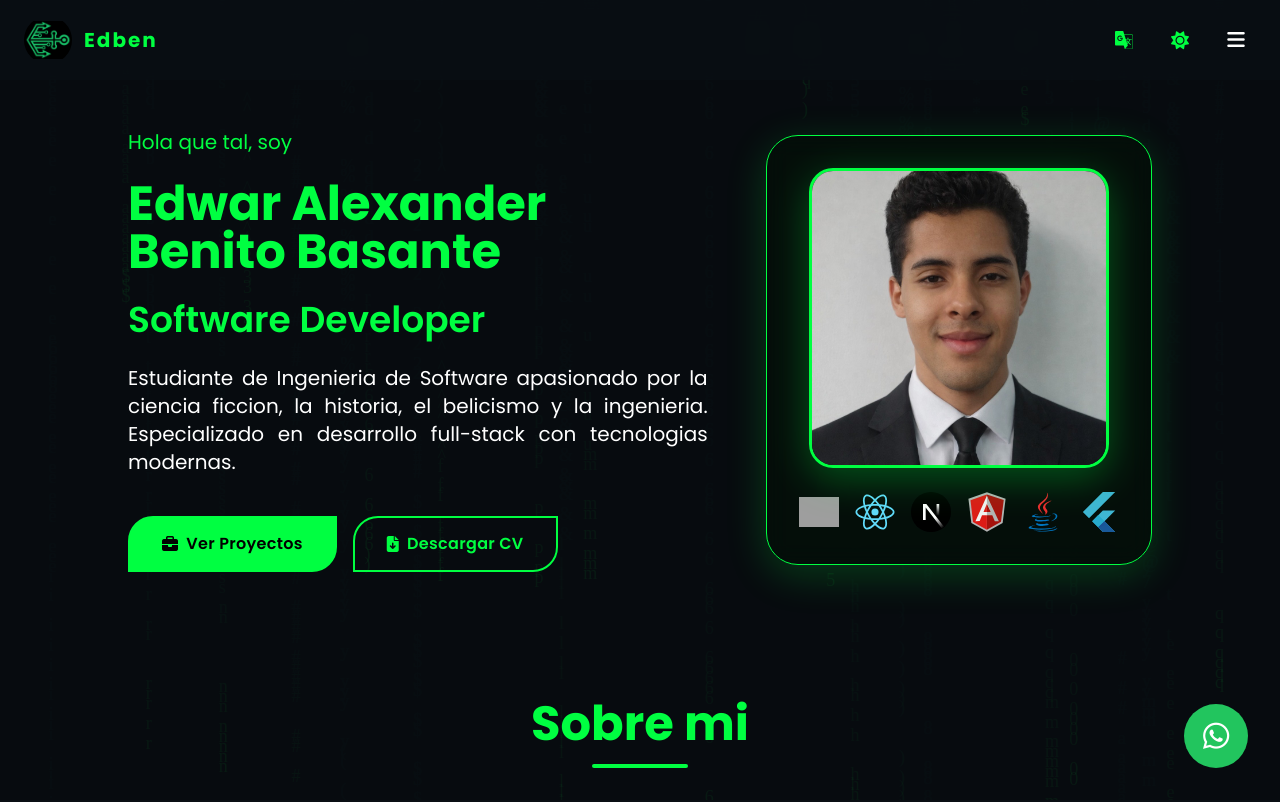
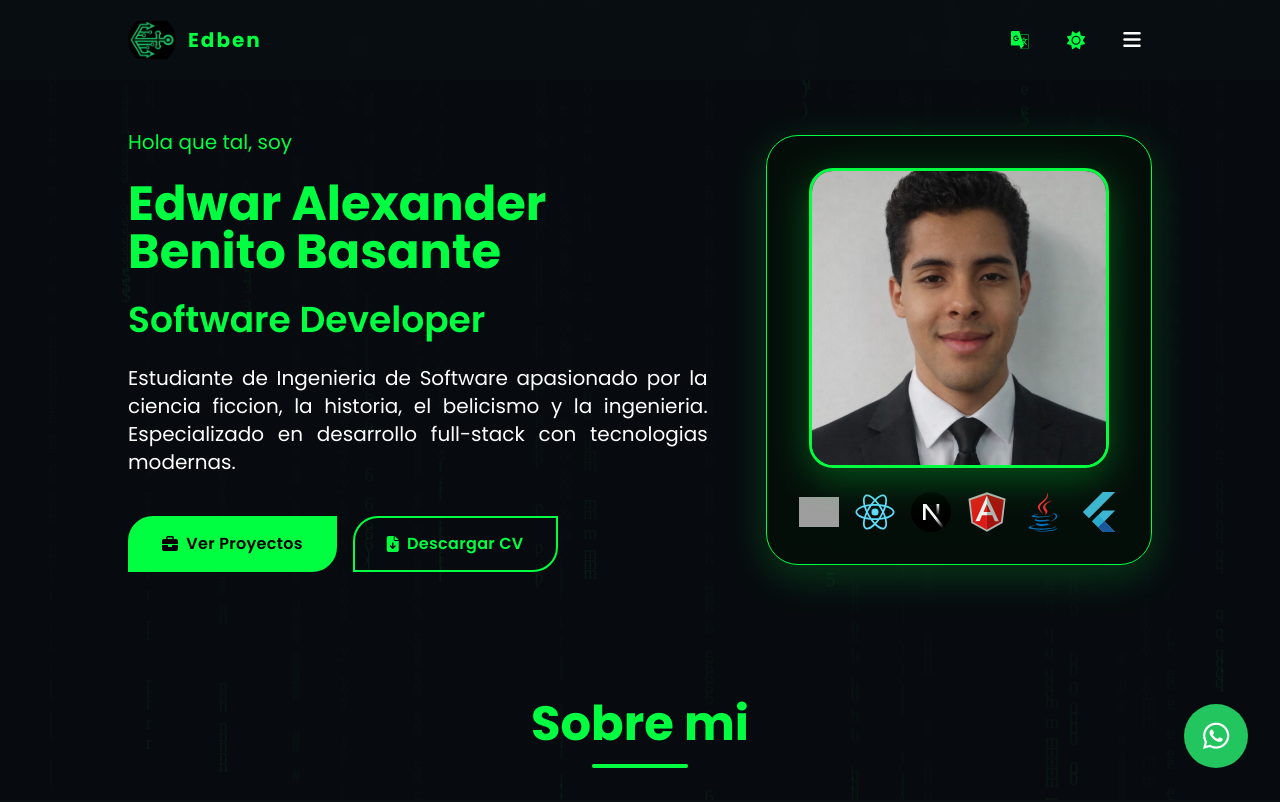
Before and after one commit to edben110/Portfolio-Next, a Next.js app: page / in a window 1280 px wide. Shown: the top 802 px of the page. Built offline with nearby package versions, Linux system fonts and the light colour scheme; grey boxes are pictures that could not be loaded.

Commit message:
fiz: header margin align

```diff
--- a/components/Header.tsx
+++ b/components/Header.tsx
@@ -87,7 +87,8 @@ export default function Header() {
     <>
       {/* Barra superior fija */}
       <header className="fixed top-0 left-0 right-0 z-50 theme-sync-transition backdrop-blur-md bg-[var(--header-bg)]">
-        <div className="container mx-auto px-6">
+        <div className="container mx-auto px-4">
+          <div className="max-w-5xl mx-auto">
             <div className="flex items-center justify-between h-20">
               {/* Logo */}
               <div
@@ -183,6 +184,7 @@ export default function Header() {
               </div>
             </div>
           </div>
+        </div>
       </header>
 
       {/* Overlay fullscreen */}
```
Lines whose indentation alone changed are shown as unchanged.
